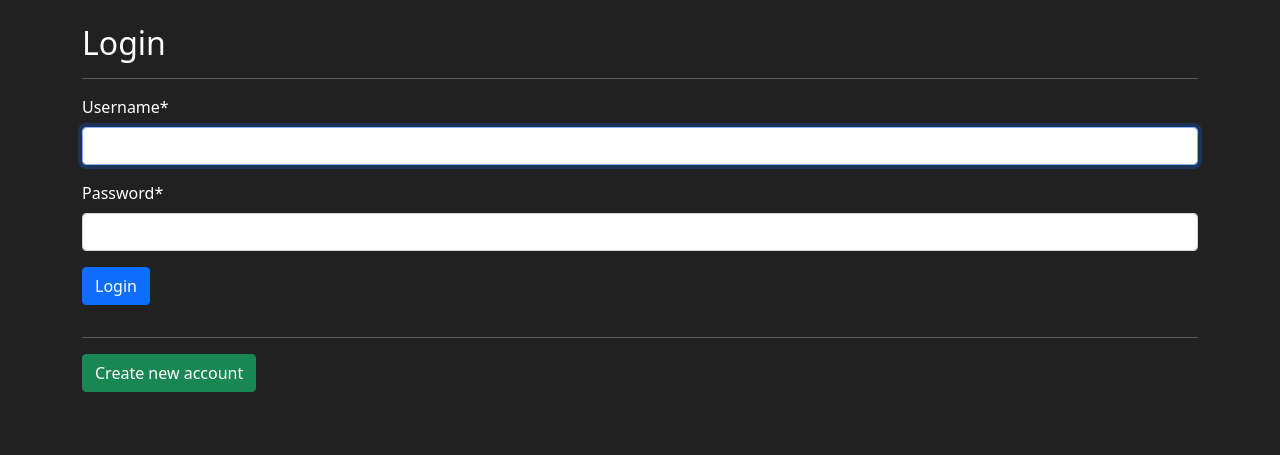
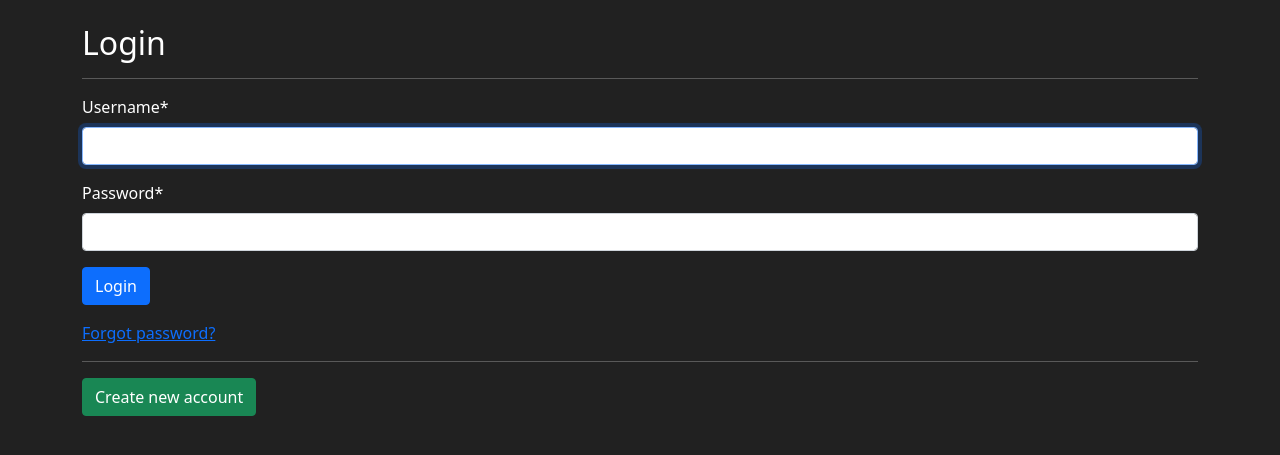
Before and after one commit to kuomat/recommendation_website, a Django app: page /login/ in a window 1280 px wide. Shown: the top 455 px of the page. Run offline with Django 4.2, Linux system fonts and the light colour scheme; some libraries are stand-ins or nearby versions.

Commit message:
completed forgot password function

```diff
--- a/recommend_site/recommend_site/settings.py
+++ b/recommend_site/recommend_site/settings.py
@@ -60,7 +60,7 @@ ROOT_URLCONF = 'recommend_site.urls'
 TEMPLATES = [
     {
         'BACKEND': 'django.template.backends.django.DjangoTemplates',
-        'DIRS': [BASE_DIR / "templates"],
+        'DIRS': [],
         'APP_DIRS': True,
         'OPTIONS': {
             'context_processors': [
--- a/recommend_site/recommend_site/urls.py
+++ b/recommend_site/recommend_site/urls.py
@@ -22,19 +22,19 @@ urlpatterns = [
     path('admin/', admin.site.urls),
     path('register/', v.register, name='register'),
 
-    path('password-reset/',
+    path('password_reset/',
          auth_views.PasswordResetView.as_view(template_name='register/password_reset.html'),
          name='password_reset'),
 
-    path('password-reset/done/',
+    path('password_reset/done/',
          auth_views.PasswordResetDoneView.as_view(template_name='register/password_reset_done.html'),
          name='password_reset_done'),
 
-    path('password-reset-confirm/<uidb64>/<token>',
+    path('reset/<uidb64>/<token>/',
          auth_views.PasswordResetConfirmView.as_view(template_name='register/password_reset_confirm.html'),
          name='password_reset_confirm'),
 
-    path('password-reset-complete/',
+    path('reset/done/',
          auth_views.PasswordResetCompleteView.as_view(template_name='register/password_reset_complete.html'),
          name='password_reset_complete'),
 
--- a/recommend_site/register/templates/register/password_reset_complete.html
+++ b/recommend_site/register/templates/register/password_reset_complete.html
@@ -6,6 +6,6 @@
 {% block content %}
     <div class="alert alert-info">
         Your password has been set.
+        <h3><a href="/login">Log in here </a></h3>
     </div>
-    <a href="/login">Log in here </a>
 {% endblock %}
--- a/recommend_site/register/templates/register/password_reset_done.html
+++ b/recommend_site/register/templates/register/password_reset_done.html
@@ -5,6 +5,6 @@
 
 {% block content %}
     <div class="alert alert-info">
-        An email has been sent with instructions to reset your password
+        An email has been sent with instructions to reset your password.
     </div>
 {% endblock %}
--- a/recommend_site/register/templates/registration/login.html
+++ b/recommend_site/register/templates/registration/login.html
@@ -18,7 +18,7 @@
 
             <button style="margin-bottom: 1em" type="submit" class="btn btn-primary">Login</button>
 
-            <!-- <p><a href="/password-reset">Forgot password?</a></p> -->
+            <p><a href="/password_reset">Forgot password?</a></p>
             <hr>
 
             <!-- Sign up button -->
@@ -28,6 +28,6 @@
 
             <p></p>
         </form>
-    {% endif %}
-</div>
+    </div>
+{% endif %}
 {% endblock %}
```
Also changed, not shown: recommend_site/db.sqlite3.
